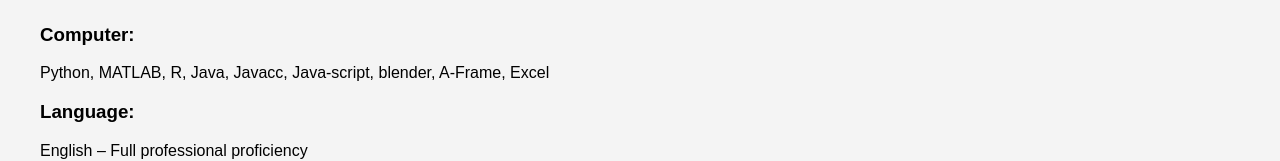
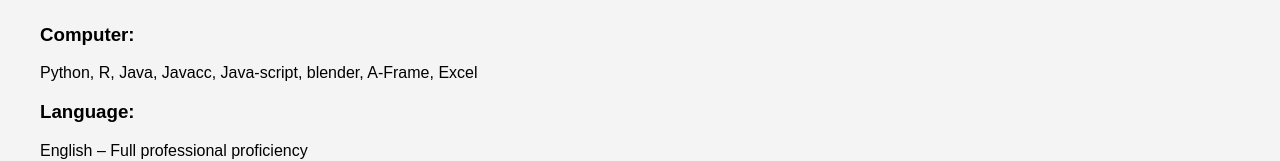
Before and after one commit to YuxuanXiong1/biographyYuxuanXiong, a plain HTML site: page index.html in a window 1280 px wide. Shown: the part 2227-2388 px from the top of the page. Drawn offline with Linux system fonts and the light colour scheme.

Commit message:
Update index.html

```diff
--- a/index.html
+++ b/index.html
@@ -95,7 +95,7 @@
 <section>
     <h2>SKILLS AND INTERESTS</h2>
     <h3>Computer: </h3>
-    <p>Python, MATLAB, R, Java, Javacc, Java-script, blender, A-Frame, Excel</p>
+    <p>Python, R, Java, Javacc, Java-script, blender, A-Frame, Excel</p>
     <h3>Language:</h3>
     <p>English – Full professional proficiency</p>
     <p>Chinese – Native or bilingual proficiency</p>
```
